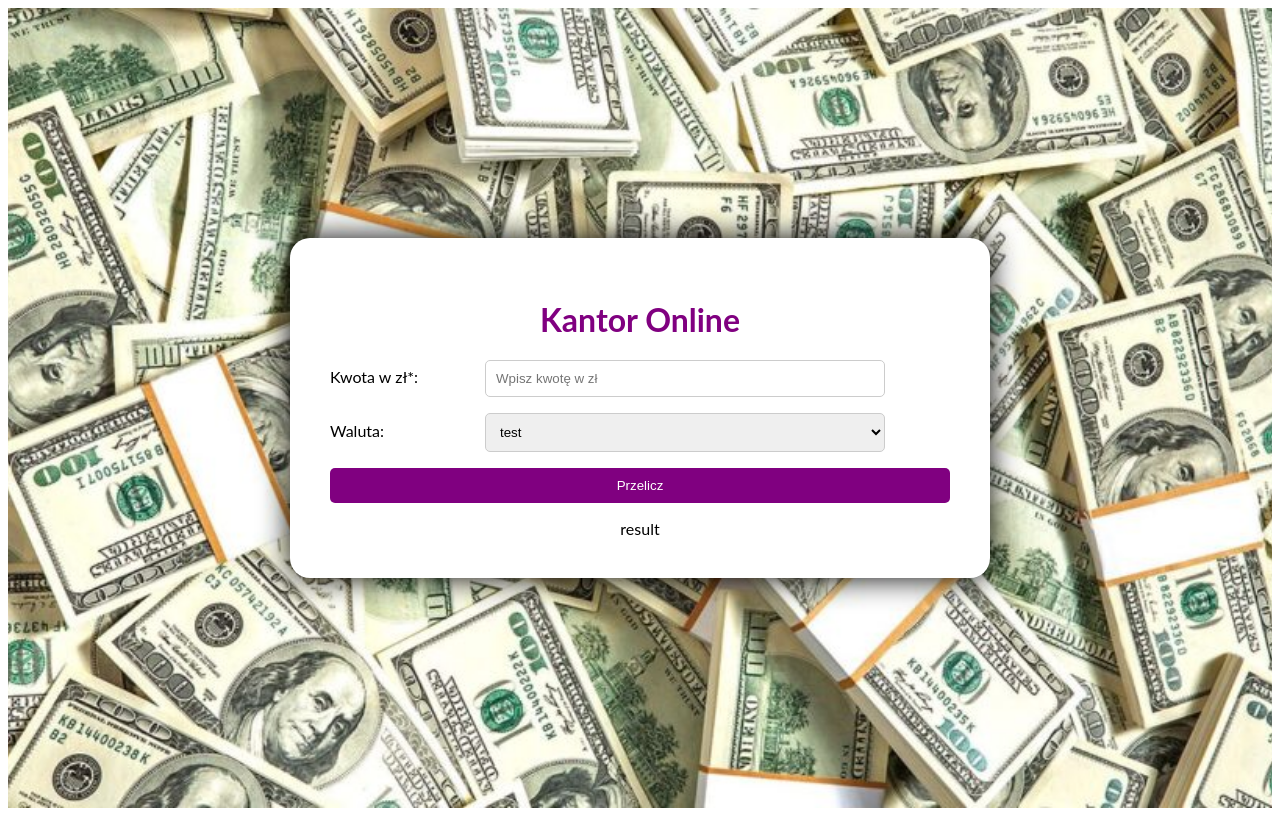
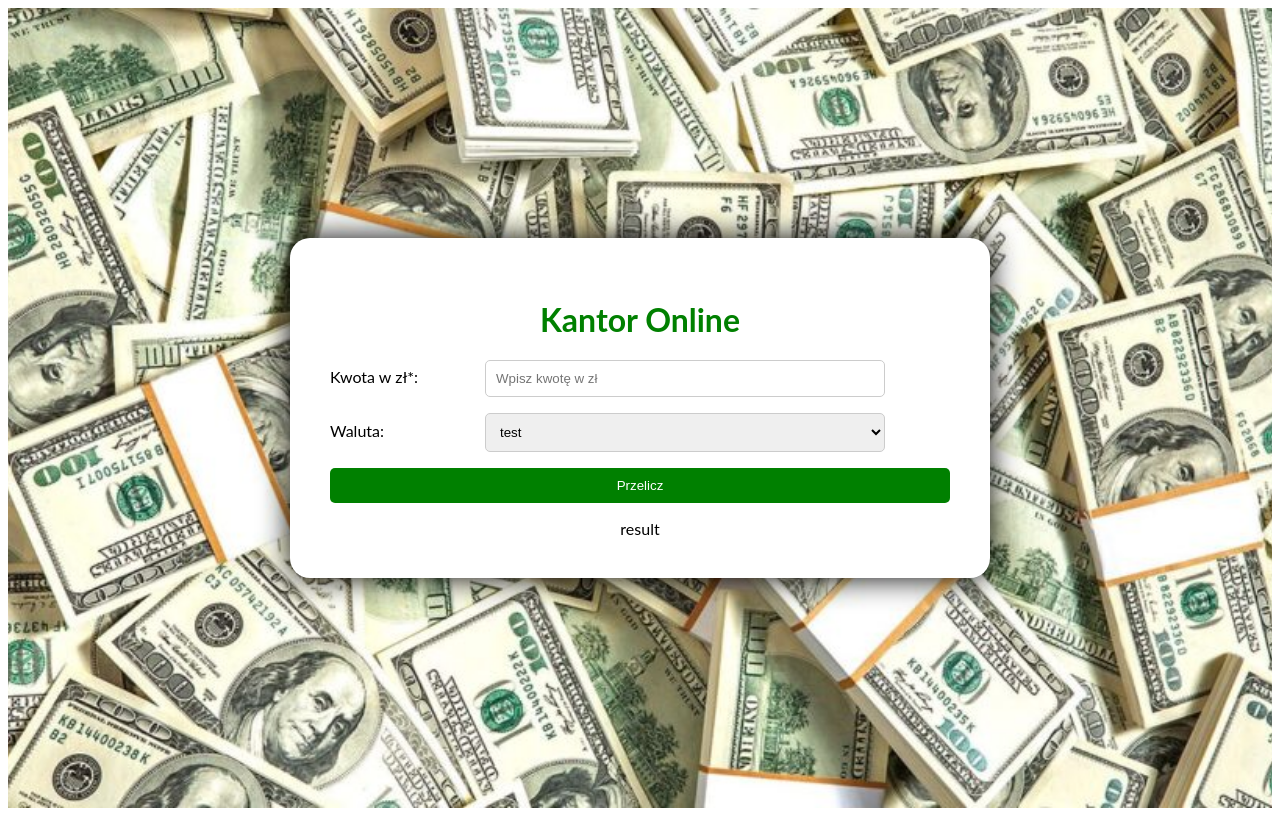
Before and after one commit to RobertOsial/currency-converter-react, a React (Create React App) app: page / in a window 1280 px wide. Built offline with nearby package versions, Linux system fonts and the light colour scheme.

Commit message:
changed app theme to green

```diff
--- a/src/Form/Header/style.css
+++ b/src/Form/Header/style.css
@@ -1,4 +1,4 @@
 .form__header {
-    color: purple;
+    color: green;
     text-align: center;
 }
--- a/src/Form/style.css
+++ b/src/Form/style.css
@@ -16,7 +16,7 @@
 .form__button {
     width: 100%;
     border: none;
-    background-color: hsl(300, 100%, 25%);
+    background-color: hsl(120, 100%, 25%);
     color: white;
     padding: 10px;
     border-radius: 5px;
@@ -24,11 +24,11 @@
 }
 
 .form__button:hover {
-    background-color: hsl(300, 100%, 30%);
+    background-color: hsl(120, 100%, 30%);
 }
 
 .form__button:active {
-    background-color: hsl(300, 100%, 35%);
+    background-color: hsl(120, 100%, 35%);
 }
 
 .container {
```
